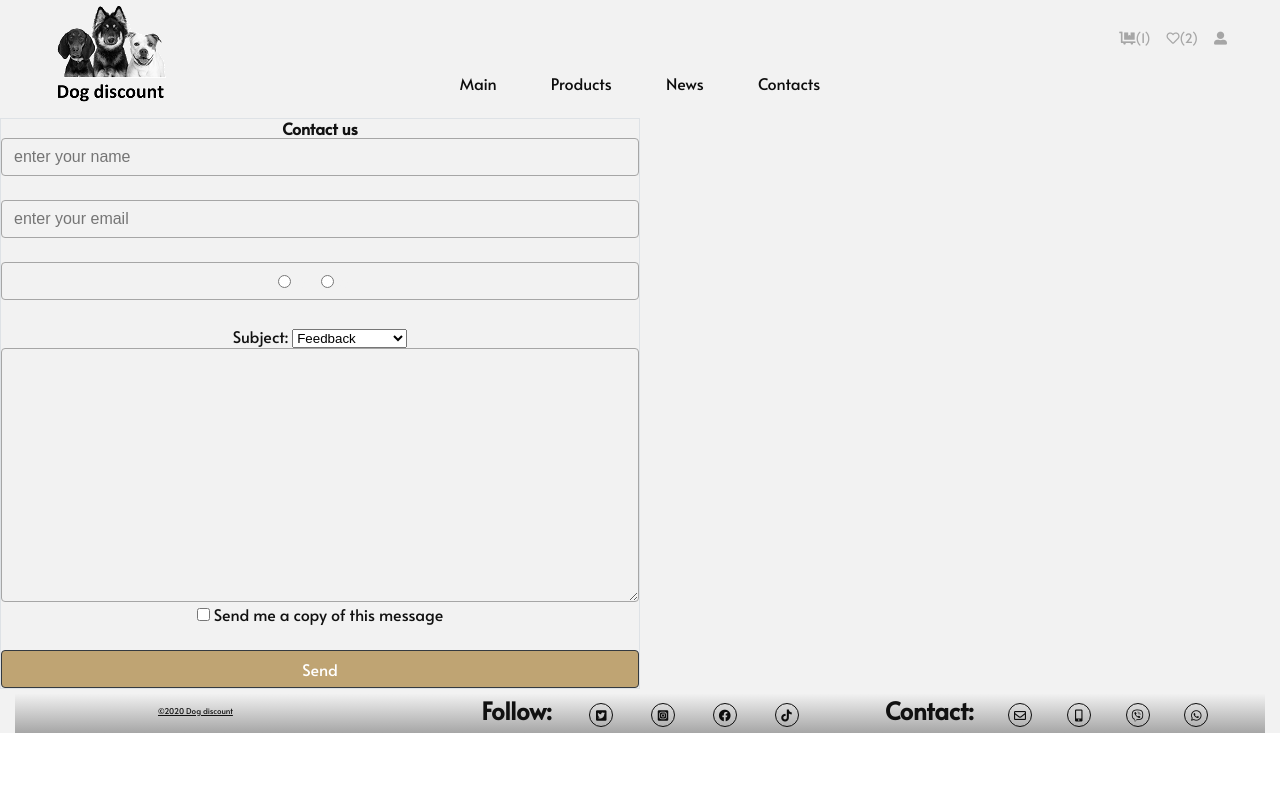
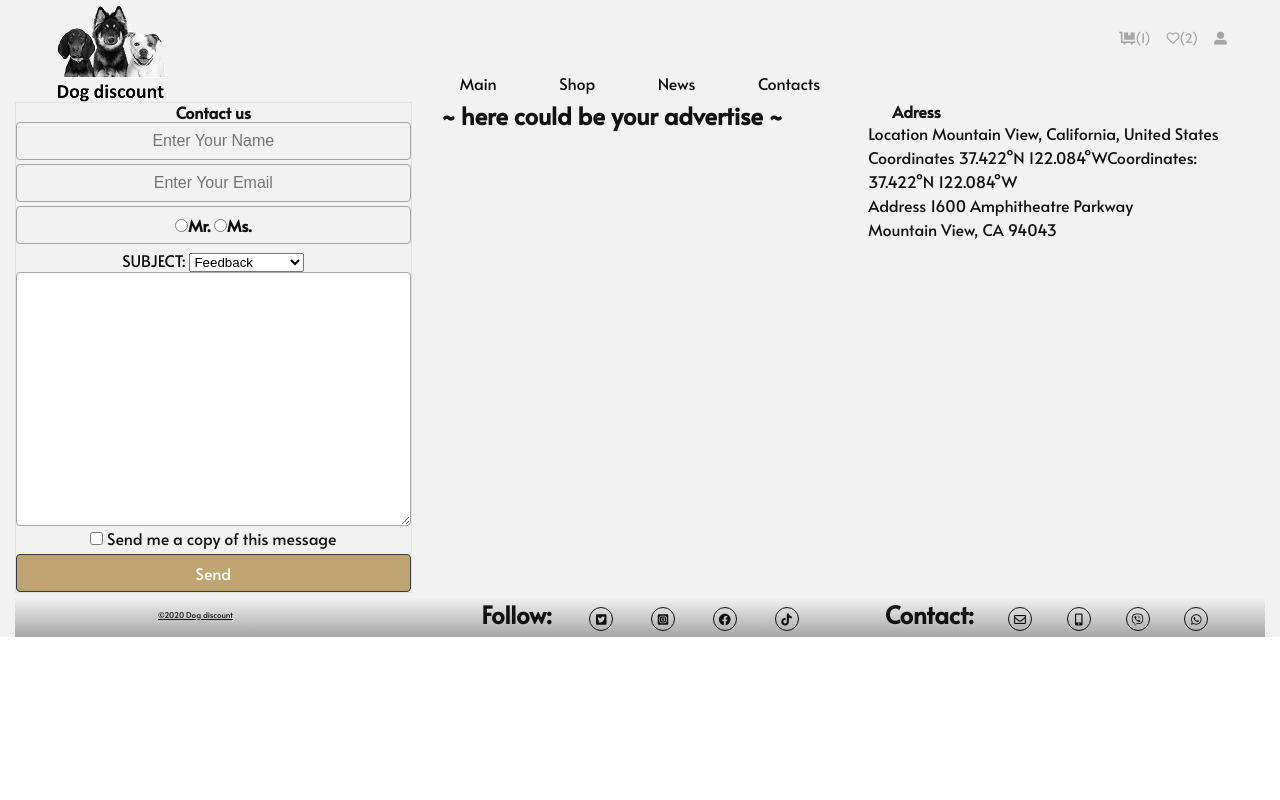
Before and after one commit to gidiyan/gidiyan.github.io, a PHP site: page /contact.html in a window 1280 px wide. Run offline with PHP 8.4, Linux system fonts and the light colour scheme; some libraries are stand-ins or nearby versions.

Commit message:
first commit

```diff
--- a/contact.html
+++ b/contact.html
@@ -22,62 +22,71 @@
 
         <div class="navbar-center">
             <!-- navigation -->
-            <div class="sm-nav md-nav tb-nav mb-3">
+            <div class="sm-nav md-nav tb-nav">
                 <ul class="sm-brand md-brand tb-brand">
                     <li><img class="img-fluid" alt="" src="images/kindpng_625081.png"></li></ul>
-
+                <input id="hamburger" type="checkbox" class="trig_menu">
                 <ul class="sm-links md-links tb-links">
                     <li><a href="index.html">Main</a></li>
-                    <li><a href="shop.html">Products</a></li>
+                    <li><a href="shop.html">Shop</a></li>
                     <li><a href="blog.html">News</a></li>
                     <li><a href="contact.html">Contacts</a></li>
                 </ul>
 
-                <ul class="sm-tools md-tools tb-tools or-3">
+                <ul class="sm-tools md-tools tb-tools">
                     <li><a href="#"><i class="fas fa-dolly-flatbed"></i>(1)</a></li>
                     <li><a href="#"><i class="far fa-heart"></i>(2)</a></li>
                     <li><a href="#login"><i class="fas fa-user-alt"></i></a></li>
                 </ul>
-
-                <!--                <label for="hamburger"><i class="nav-hamburg fa-bars fa"></i></label>-->
+                <label for="hamburger" class="nav-ham"><i class="fa-bars fa"></i></label>
             </div>
         </div>
     </nav>
     <div class="row">
-    <div class="tb-2">
+    <div class="tb-3">
         <form class="text-center border p-5 m-auto" action="">
             <h4 class="px-4 ">Contact us</h4>
-            <div class="mb-4">
-                <label for="username"></label><input class="form-control" type="text" name="username" value="" id="username" placeholder="enter your name"></div>
-            <div class="mb-4">
-            <label for="email"></label><input class="form-control" type="email" name="email" value="" id="email" placeholder="enter your email">
+            <div class="mb-1">
+                <label for="username"></label><input class="form-control text-center" type="text" name="username" value="" id="username" placeholder="Enter Your Name"></div>
+            <div class="mb-1">
+            <label for="email"></label><input class="form-control text-center" type="email" name="email" value="" id="email" placeholder="Enter Your Email">
             </div>
-            <div class="form-control form-radio mb-4">
+            <div class="form-control form-radio mb-1">
             <label>
-                <input name="gender" type="radio">
-            </label>Mr.
+                <input name="gender" type="radio" ><strong class="text-col-5">Mr.</strong>
+            </label>
             <label>
-                <input name="gender" type="radio">
-            </label>Ms.
+                <input name="gender" type="radio" ><strong class="text-col-5">Ms.</strong>
+            </label>
             </div>
-            <label for="">Subject:</label>
+            <label class="text-col-5 text_uppercase" for="">Subject:</label>
             <select name="subject" class="form-select" id="">
-                <option value="" disabled>Choose options</option>
-                <option value="1">Feedback</option>
-                <option value="2">Report a bug</option>
-                <option value="3">Feater request</option>
+                <option class="text-uppercase" value="" disabled>Choose options</option>
+                <option  class="text-uppercase" value="1">Feedback</option>
+                <option  class="text-uppercase" value="2">Report a bug</option>
+                <option  class="text-uppercase" value="3">Feater request</option>
             </select>
             <div class="form-group">
-            <textarea name="message" class=form-control id="текс" cols="20" rows="10"></textarea>
+            <textarea name="message" class="form-control bg-white" id="текс" cols="20" rows="10"></textarea>
             </div>
-            <div class="form-checkbox mb-4">
+            <div class="form-checkbox mb-1">
             <label>
                 <input type="checkbox">
             </label>Send me a copy of this message
             </div>
             <button type="submit" class="btn btn-dark btn-block">Send</button>
         </form>
-  </div></div>
+  </div>
+        <div class="tb-3"><h2>~ here could be your advertise ~</h2></div>
+   <div class="tb-3 my-2">
+       <h4 class="px-4 ">Adress</h4>
+       <p class="border-dark">
+           Location	Mountain View, California, United States</br>
+       Coordinates	37.422°N 122.084°WCoordinates: 37.422°N 122.084°W</br>
+       Address	1600 Amphitheatre Parkway</br>
+       Mountain View, CA 94043</p>
+   </div>
+    </div>
     <div class="fr">
         <div class="sm-foot md-foot or-3">
             <p>&copy;2020 Dog discount</p>
@@ -97,6 +106,65 @@
             <li><a href="https://wa.me/123456789123?lang=ru&text=I%20have%20a%20question" target="_blank"><i class="fab fa-whatsapp"></i></a></li>
         </ul>
     </div>
+    <div id="login" class="modal">
+        <div class="dialog">
+            <a href="#close" class="close">X</a>
+            <form class="text-center border p-5 m-auto" action="">
+                <h4 class="m-auto">Sign In</h4>
+                <div class="mb-1">
+                    <label for="email"><input class="form-control" type="email" name="email" value="" id="email" placeholder="Enter Your Email"></label>
+                </div>
+                <div class="mb-1">
+                    <label for="password"><input class="form-control" type="password" name="username" value="" id="username" placeholder="Enter Your Password"></label></div>
+                <div class="form-checkbox mb-1">
+                    <label class="text-col-4">
+                        <input class="form-control" type="checkbox">Remeber Me
+                    </label>
+                </div>
+
+
+                <button type="submit" class="btn btn-dark btn-block">Login</button>
+                <p class="mb-1">
+                    <a class="text-col-1" href="forgot.html">Forgot password</a>
+                </p>
+                <p class="p-1">
+                    Not a memer <a class="text-col-1" href="#register">Register</a>
+                </p>
+            </form>
+        </div>
+    </div>
+    <div id="register" class="modal">
+        <div class="dialog">
+            <a href="#close" class="close">X</a>
+            <form class="text-center border p-5" action="">
+                <h4 class="h4 mb-2 m-auto">Sign Up</h4>
+                <div class="row mb-2 m-auto">
+                    <div class="tb-2">
+                        <label>
+                            <input class="form-control" type="text" name="First Name" value="" placeholder="Enter Your First Name">
+                        </label>
+                    </div>
+                    <div class="tb-2">
+                        <label>
+                            <input class="form-control" type="text" name="Last Name" value="" placeholder="Enter Your Last Name">
+                        </label>
+                    </div>
+                </div>
+                <div class="row tb-1 m-auto">
+                    <input class="form-control" type="email" name="email" value="" id="email" placeholder="Enter Your Email">
+                </div>
+                <div class="row tb-1  m-auto">
+                    <label for="username"></label><input class="form-control text-center" type="password" name="username" value="" id="username" placeholder="Enter Your Password">
+                    <input class="form-control text-center" type="password" name="username" value="" id="username" placeholder="Confirm Your Password">
+                </div>
+
+                <button type="submit" class="btn btn-dark btn-block">Resgister</button>
+                <p class="p-1">
+                    Already a member? <a class="text-col-1 "href="#login">Sign In</a>
+                </p>
+            </form>
+        </div>
+    </div>
 </div>
 </body>
 
--- a/css/style.css
+++ b/css/style.css
@@ -131,10 +131,10 @@ li{
     text-transform: uppercase;
     font-size: 2rem;
 }
-.nav-hamburg{
-    color: var(--color-3);
-    background-color: transparent;
-    order:0!important;
-border: none;
-    font-size: 2rem;
-}
+/*.nav-hamburg{*/
+/*    color: var(--color-3);*/
+/*    background-color: transparent;*/
+/*    order:0!important;*/
+/*    border: none;*/
+/*    font-size: 2rem;*/
+/*}*/
```
Also changed, not shown: blog.html (+76 -13 lines), css/base.css (+67 -8 lines), index.html (+5 -6 lines), prod_test.html (deleted, +0 -42 lines), products.html (deleted, +0 -42 lines), shop.html (+67 -7 lines).
